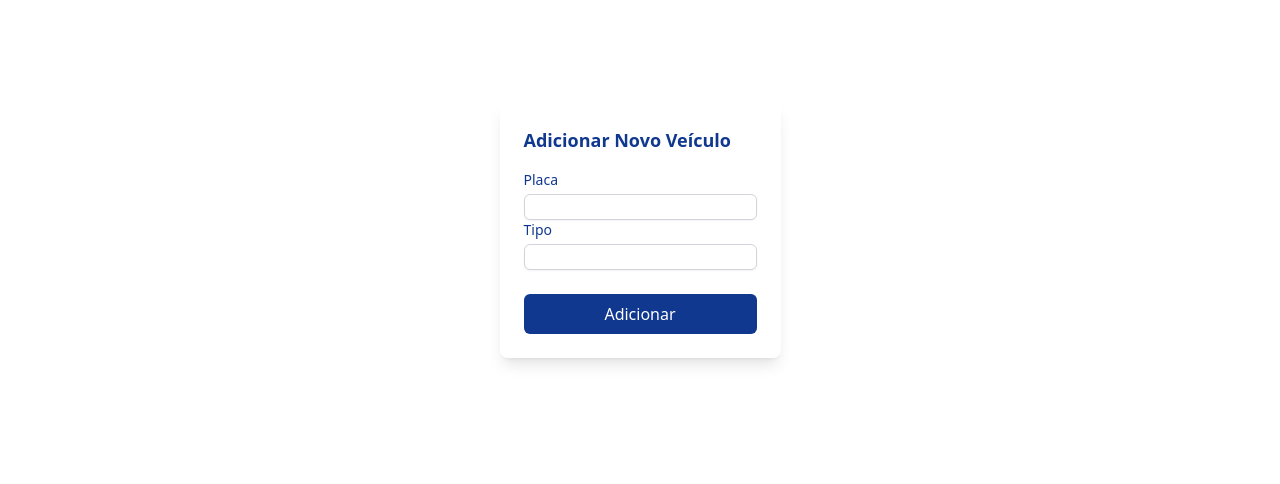
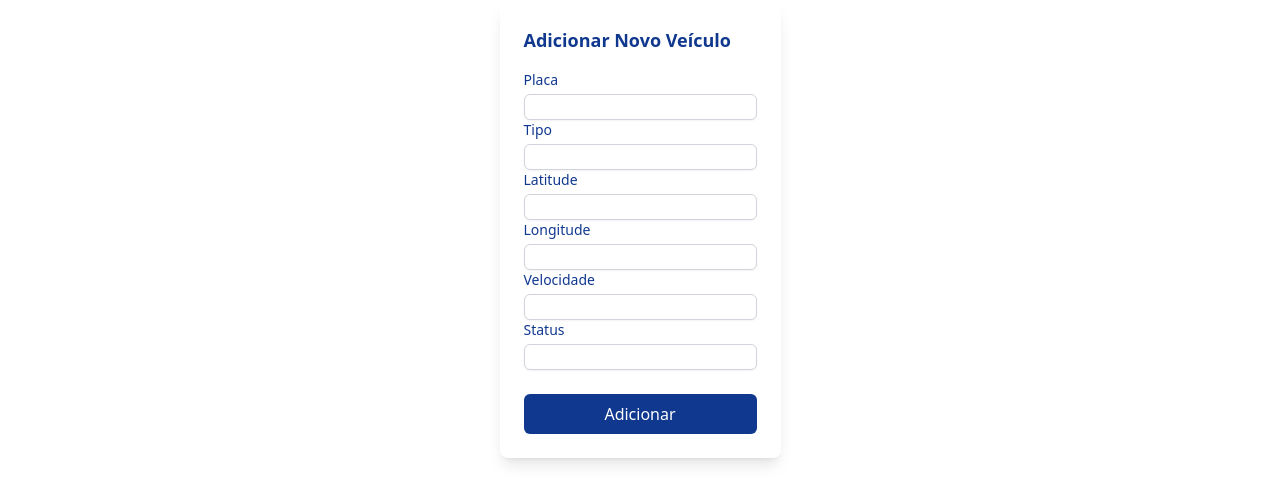
Before and after one commit to marianafaustino/estagio-motora, a React (Create React App) app: page / in a window 1280 px wide. Both pictures are taken after a click on the button 40 px from the left and 760 px from the top of the page. Shown: the part 170-654 px from the top of the page. Built offline with nearby package versions, Linux system fonts and the light colour scheme; no server answers.

Commit message:
feat: adiciona estado inicial para o form e limpa o form ao fechar modal ou submeter

```diff
--- a/src/components/Vehicle.js
+++ b/src/components/Vehicle.js
@@ -4,9 +4,18 @@ import Footer from './Footer';
 import FloatButton from './FloatButton';
 import ModalAdd from './ModalAdd';
 
-const Vehicle = (stylevh) => {
+const Vehicle = () => {
     const [vehicles, setVehicles] = useState([]);
     const [isModalOpen, setIsModalOpen] = useState(false);
+    const [selectedVehicle, setSelectedVehicle] = useState(null);
+    const [formData, setFormData] = useState({
+        plate: '',
+        type: '',
+        lat: '',
+        lng: '',
+        speed: '',
+        status: ''
+    });
 
     useEffect(() => {
         const fetchVehicles = async () => {
@@ -21,6 +30,7 @@ const Vehicle = (stylevh) => {
 
         fetchVehicles();
     }, []);
+
 
     const handleAddVehicle = async (event) => {
         event.preventDefault();
@@ -43,12 +53,65 @@ const Vehicle = (stylevh) => {
 
             const addedVehicle = await response.json();
             setVehicles((prevVehicles) => [...prevVehicles, addedVehicle]);
+            setFormData({ plate: '', type: '', lat: '', lng: '', speed: '', status: '' });
             setIsModalOpen(false);
         } catch (error) {
             console.error('Erro ao adicionar veículo:', error);
         }
     };
 
+    const handleEditVehicle = async (event) => {
+        event.preventDefault();
+
+        const formData = new FormData(event.target);
+        const updatedData = Object.fromEntries(formData.entries());
+
+        const updatedVehicle = { ...selectedVehicle, ...updatedData };
+
+        try {
+            const response = await fetch(`http://localhost:3000/vehicles/${selectedVehicle.id}`, {
+                method: 'PUT',
+                headers: {
+                    'Content-Type': 'application/json',
+                },
+                body: JSON.stringify(updatedVehicle),
+            });
+
+            if (!response.ok) {
+                throw new Error('Erro ao editar veículo');
+            }
+
+            const newVehicles = vehicles.map(vehicle =>
+                vehicle.id === selectedVehicle.id ? updatedVehicle : vehicle
+            );
+            setVehicles(newVehicles);
+            setFormData({ plate: '', type: '', lat: '', lng: '', speed: '', status: '' });
+            setIsModalOpen(false);
+        } catch (error) {
+            console.error('Erro ao editar veículo:', error);
+        }
+    };
+
+    const handleDeleteVehicle = async (id) => {
+        try {
+            const response = await fetch(`http://localhost:3000/vehicles/${id}`, {
+                method: 'DELETE',
+            });
+
+            if (!response.ok) {
+                throw new Error('Erro ao excluir veículo');
+            }
+
+            setVehicles((prevVehicles) => prevVehicles.filter(vehicle => vehicle.id !== id));
+        } catch (error) {
+            console.error('Erro ao excluir veículo:', error);
+        }
+    };
+
+    const openEditModal = (vehicle) => {
+        setSelectedVehicle(vehicle);
+        setIsModalOpen(true);
+    };
 
     return (
         <div className="relative overflow-x-auto" style={{height: "70vh"}}>
@@ -74,8 +137,8 @@ const Vehicle = (stylevh) => {
                             <td className="px-6 py-4">{vehicle.lng}</td>
                             <td className="px-6 py-4">{vehicle.speed}</td>
                             <td className="px-6 py-4">{vehicle.status === 'stopped' ? 'PARADO' : vehicle.status === 'moving' ? 'EM MOVIMENTO' : vehicle.status}</td>
-                            <td className="px-6 py-4">{<PencilSquareIcon/>}</td>
-                            <td className="px-6 py-4">{<TrashIcon/>}</td>
+                            <td className="px-6 py-4"><button>{<PencilSquareIcon className='text-gray h-6 w-6' onClick={() => openEditModal(vehicle)}/>}</button></td>
+                            <td className="px-6 py-4"><button>{<TrashIcon className='text-gray h-6 w-6' onClick={() => handleDeleteVehicle(vehicle.id)}/>}</button></td>
                         </tr>
                     ))}
                 </tbody>
@@ -83,16 +146,36 @@ const Vehicle = (stylevh) => {
             <Footer>
                 <FloatButton disabled={false} onClick={() => setIsModalOpen(true)}/>
             </Footer>
-            <ModalAdd isOpen={isModalOpen} onClose={() => setIsModalOpen(false)}>
-                <h2 className="text-lg font-bold mb-4 text-motoraDarkBlue">Adicionar Novo Veículo</h2>
-                <form onSubmit={handleAddVehicle}>
+            <ModalAdd isOpen={isModalOpen} onClose={() => {
+                setIsModalOpen(false)
+                setFormData({ plate: '', type: '', lat: '', lng: '', speed: '', status: '' })
+                setSelectedVehicle(null)}}>
+                <h2 className="text-lg font-bold mb-4 text-motoraDarkBlue">
+                    {selectedVehicle ? 'Editar Veículo' : 'Adicionar Novo Veículo'}
+                </h2>
+                <form onSubmit={selectedVehicle ? handleEditVehicle : handleAddVehicle}>
                     <div className="mb-4">
                         <label htmlFor="plate" className="block text-sm font-medium text-motoraDarkBlue">Placa</label>
-                        <input type="text" id="plate" name="plate" required className="mt-1 block w-full border border-gray-300 rounded-md shadow-sm"/>
+                        <input type="text" id="plate" name="plate" required defaultValuevalue={selectedVehicle?.plate || ''} className="mt-1 block w-full border border-gray-300 rounded-md shadow-sm"/>
+
                         <label htmlFor="type" className="block text-sm font-medium text-motoraDarkBlue">Tipo</label>
-                        <input type="text" id="type" name="type" required className="mt-1 block w-full border border-gray-300 rounded-md shadow-sm"/>
+                        <input type="text" id="type" name="type" required defaultValue={selectedVehicle?.type || ''} className="mt-1 block w-full border border-gray-300 rounded-md shadow-sm"/>
+
+                        <label htmlFor="lat" className="block text-sm font-medium text-motoraDarkBlue">Latitude</label>
+                        <input type="number" id="lat" name="lat" defaultValue={selectedVehicle?.lat || ''} className="mt-1 block w-full border border-gray-300 rounded-md shadow-sm"/>
+
+                        <label htmlFor="lng" className="block text-sm font-medium text-motoraDarkBlue">Longitude</label>
+                        <input type="number" id="lng" name="lng" defaultValue={selectedVehicle?.lng || ''} className="mt-1 block w-full border border-gray-300 rounded-md shadow-sm"/>
+
+                        <label htmlFor="speed" className="block text-sm font-medium text-motoraDarkBlue">Velocidade</label>
+                        <input type="number" id="speed" name="speed" defaultValue={selectedVehicle?.speed || ''} className="mt-1 block w-full border border-gray-300 rounded-md shadow-sm"/>
+
+                        <label htmlFor="status" className="block text-sm font-medium text-motoraDarkBlue">Status</label>
+                        <input type="text" id="status" name="status" defaultValue={selectedVehicle?.status || ''} className="mt-1 block w-full border border-gray-300 rounded-md shadow-sm"/>
                     </div>
-                    <button type="submit" className="mt-2 w-full bg-motoraDarkBlue text-white rounded-md p-2 hover:bg-motoraLightBlue">Adicionar</button>
+                    <button type="submit" className="mt-2 w-full bg-motoraDarkBlue text-white rounded-md p-2 hover:bg-motoraLightBlue">
+                        {selectedVehicle ? 'Salvar Alterações' : 'Adicionar'}
+                    </button>
                 </form>
             </ModalAdd>
         </div>
```
